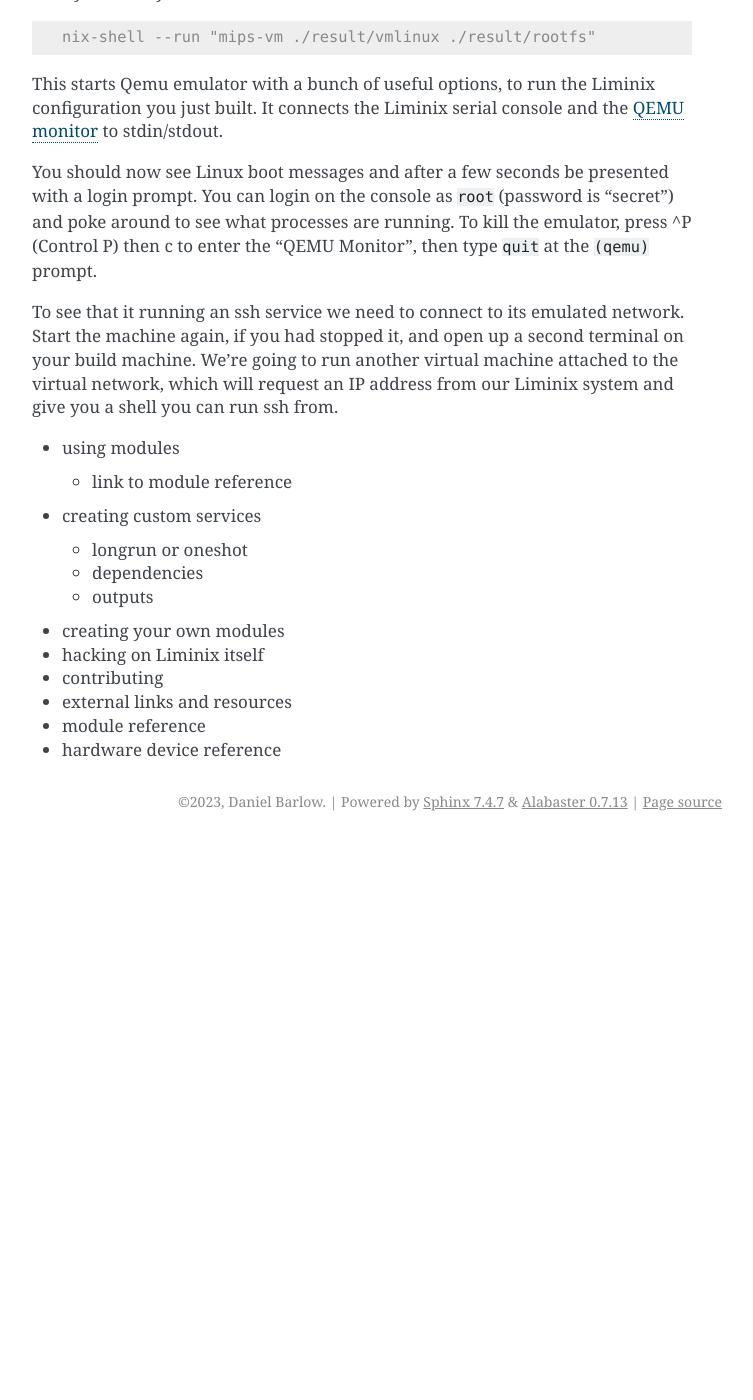
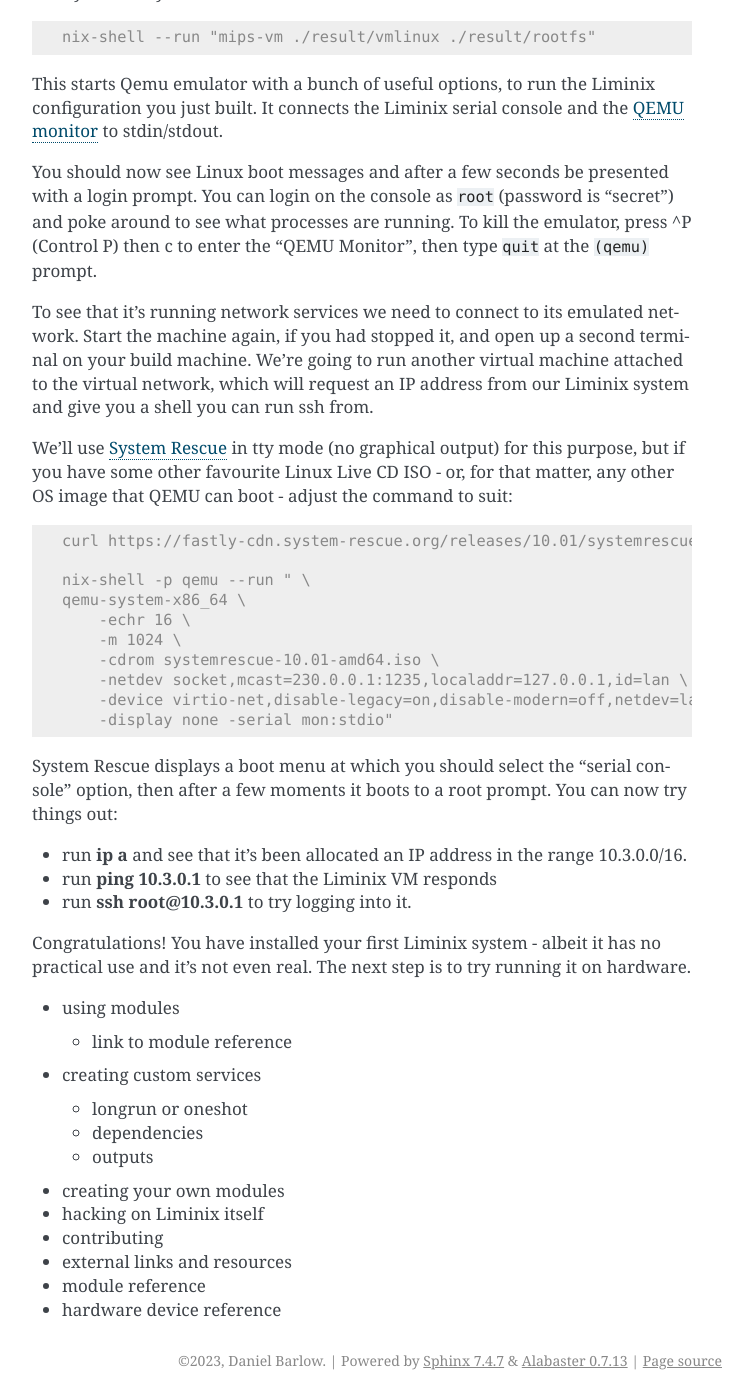
Before and after one commit to telent/liminix, a Sphinx documentation site: the page built from doc/new.rst, in a window 1280 px wide and 1400 px high, scrolled down 1436 px. Shown: the whole window, without its empty margins (388-1141 px from the left). Built offline with Sphinx 7.4.7, drawn with Linux system fonts in a browser that asks for light colours; before the commit the page ends 2277 px from its top, so only the background shows below that.

Commit message:
connecting a client to hellonet

```diff
--- a/doc/new.rst
+++ b/doc/new.rst
@@ -83,14 +83,44 @@ presented with a login prompt. You can login on the console as
 running. To kill the emulator, press ^P (Control P) then c to enter the
 "QEMU Monitor", then type ``quit`` at the ``(qemu)`` prompt.
 
-To see that it running an ssh service we need to connect to its
-emulated network. Start the machine again, if you had stopped it,
-and open up a second terminal on your build machine. We're going to
-run another virtual machine attached to the virtual network, which will
-request an IP address from our Liminix system and give you a shell
-you can run ssh from.
+To see that it's running network services we need to connect to its
+emulated network. Start the machine again, if you had stopped it, and
+open up a second terminal on your build machine. We're going to run
+another virtual machine attached to the virtual network, which will
+request an IP address from our Liminix system and give you a shell you
+can run ssh from.
 
+We'll use `System Rescue <https://www.system-rescue.org/>`_ in tty
+mode (no graphical output) for this purpose, but if you have some
+other favourite Linux Live CD ISO - or, for that matter, any other OS
+image that QEMU can boot - adjust the command to suit:
 
+.. code-block:: console
+
+    curl https://fastly-cdn.system-rescue.org/releases/10.01/systemrescue-10.01-amd64.iso -O
+
+    nix-shell -p qemu --run " \
+    qemu-system-x86_64 \
+	-echr 16 \
+	-m 1024 \
+	-cdrom systemrescue-10.01-amd64.iso \
+	-netdev socket,mcast=230.0.0.1:1235,localaddr=127.0.0.1,id=lan \
+	-device virtio-net,disable-legacy=on,disable-modern=off,netdev=lan,mac=ba:ad:3d:ea:21:01 \
+	-display none -serial mon:stdio"
+
+System Rescue displays a boot menu at which you should select the
+"serial console" option, then after a few moments it boots to a root
+prompt. You can now try things out:
+
+* run :command:`ip a` and see that it's been allocated an IP address in the range 10.3.0.0/16.
+
+* run :command:`ping 10.3.0.1` to see that the Liminix VM responds
+
+* run :command:`ssh root@10.3.0.1` to try logging into it.
+
+Congratulations! You have installed your first Liminix system - albeit
+it has no practical use and it's not even real. The next step is to try
+running it on hardware.
 
 
 - using modules
```
